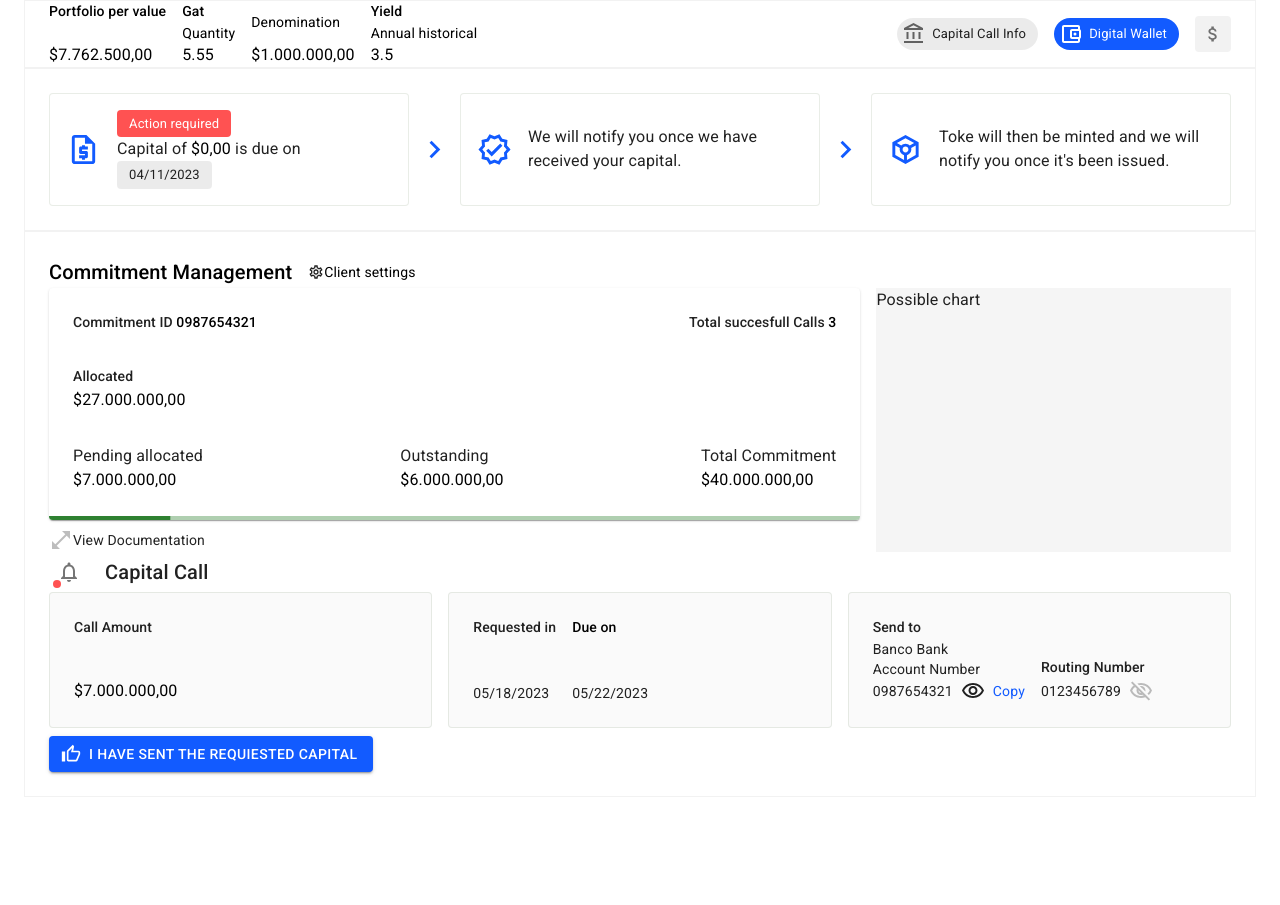
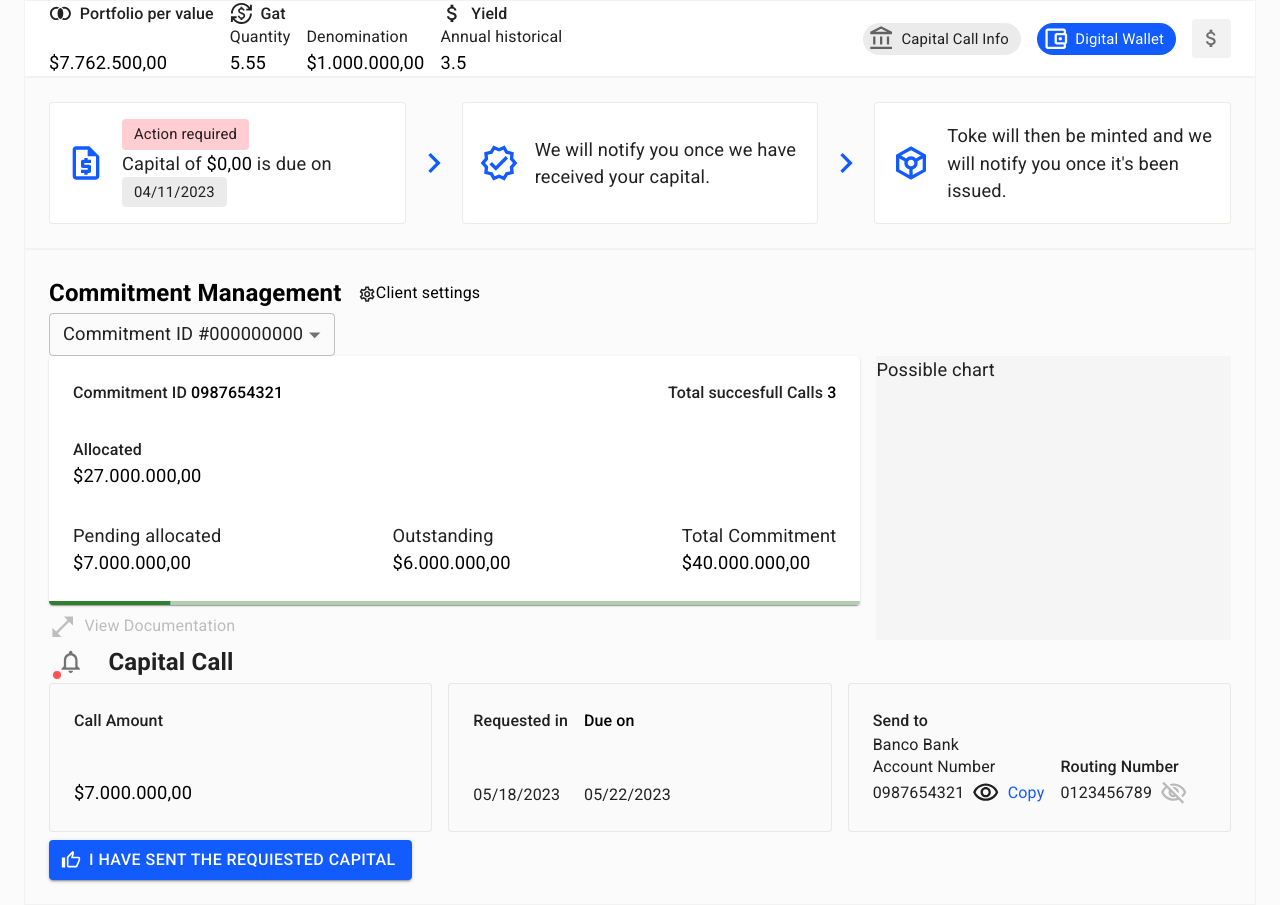
Before and after one commit to cavera/react-mui-exercise, a Next.js app: page / in a window 1280 px wide. Before the commit the page ends 800 px from the top, so only its background shows below. Built offline with nearby package versions, Linux system fonts and the light colour scheme.

Commit message:
General adjustments of colors

```diff
--- a/components/CommitmentManagement/CapitalCall.jsx
+++ b/components/CommitmentManagement/CapitalCall.jsx
@@ -1,4 +1,4 @@
-import { Typography, Box, IconButton, Badge, Card } from "@mui/material";
+import { Typography, Box, IconButton, Badge, Stack } from "@mui/material";
 import PontoIcon from "../PontoIcon";
 import CapitalCallCard from "./CapitalCallCard";
 import TextContainer from "../TextContainer";
@@ -60,7 +60,10 @@ const CapitalCall = ({ data }) => {
 						<Typography variant='subtitle2'>Send to</Typography>
 						<Typography variant='body2'>{bank}</Typography>
 						<Typography variant='body2'>Account Number</Typography>
-						<Box sx={{ display: "flex", gap: 1, alignItems: "center" }}>
+						<Stack
+							direction='row'
+							alignItems='center'
+							spacing={1}>
 							<Typography variant='body2'>{account}</Typography>
 							<PontoIcon name='visibility' />
 							<Typography
@@ -68,17 +71,20 @@ const CapitalCall = ({ data }) => {
 								color='primary'>
 								Copy
 							</Typography>
-						</Box>
+						</Stack>
 					</TextContainer>
 					<TextContainer space='top'>
 						<Typography variant='subtitle2'>Routing Number</Typography>
-						<Box sx={{ display: "flex", gap: 1, alignItems: "center" }}>
+						<Stack
+							direction='row'
+							alignItems='center'
+							spacing={1}>
 							<Typography variant='body2'>{routingNumber}</Typography>
 							<PontoIcon
 								name='visibilityOff'
 								color='disabled'
 							/>
-						</Box>
+						</Stack>
 					</TextContainer>
 				</CapitalCallCard>
 			</Box>
--- a/components/CommitmentManagement/CommitmentDetails.jsx
+++ b/components/CommitmentManagement/CommitmentDetails.jsx
@@ -66,17 +66,22 @@ const CommitmentDetails = ({ commitment }) => {
 						valueBuffer={bufferValue}
 					/>
 				</Card>
-				<Box sx={{ display: "flex", alignItems: "center", marginTop: 1 }}>
+				<Stack
+					direction='row'
+					alignItems='center'
+					spacing={1}
+					mt={1}
+					color='grey.400'>
 					<PontoIcon
 						name='open'
-						color='disabled'
+						color='inherit'
 					/>
 					<Typography
 						variant='body2'
-						color='disabled'>
+						color='inherit'>
 						View Documentation
 					</Typography>
-				</Box>
+				</Stack>
 			</Box>
 			<Box
 				sx={{
--- /dev/null
+++ b/components/CommitmentManagement/CommitmentSelector.jsx
@@ -0,0 +1,36 @@
+import { useState } from "react";
+import { MenuItem, Select, FormControl } from "@mui/material";
+
+const CommitmentSelector = props => {
+	const [commitment, setCommitment] = useState(0);
+
+	const handleChange = event => {
+		setCommitment(event.target.value);
+	};
+
+	return (
+		<FormControl
+			sx={{ minWidth: "auto" }}
+			size='small'>
+			<Select
+				displayEmpty
+				value={commitment}
+				onChange={handleChange}>
+				<MenuItem value={0}>
+					Commitment ID <span>#000000000</span>
+				</MenuItem>
+				<MenuItem value={1}>
+					Commitment ID <span>#000000001</span>
+				</MenuItem>
+				<MenuItem value={2}>
+					Commitment ID <span>#000000002</span>
+				</MenuItem>
+				<MenuItem value={3}>
+					Commitment ID <span>#000000003</span>
+				</MenuItem>
+			</Select>
+		</FormControl>
+	);
+};
+
+export default CommitmentSelector;
--- a/components/CommitmentManagement/index.jsx
+++ b/components/CommitmentManagement/index.jsx
@@ -1,5 +1,6 @@
 import { Box } from "@mui/material";
 import CommitmentManagementHeader from "./CommitmentManagementHeader";
+import CommitmentSelector from "./CommitmentSelector";
 import CommitmentDetails from "./CommitmentDetails";
 import CapitalCall from "./CapitalCall";
 import CTA from "./CTA";
@@ -12,7 +13,7 @@ const CommitmentManagement = () => {
 	return (
 		<Box sx={{ padding: 3, border: "1px solid #f2f2f2" }}>
 			<CommitmentManagementHeader />
-
+			<CommitmentSelector />
 			<CommitmentDetails commitment={cMnt.commitment} />
 			<CapitalCall data={cMnt.capitalCall} />
 			<CTA />
--- a/components/NavBar/index.jsx
+++ b/components/NavBar/index.jsx
@@ -1,7 +1,8 @@
-import { AppBar, Toolbar, Box, Chip, IconButton } from "@mui/material";
-import ToolBarDato from "../ToolBarDato";
+import { AppBar, Toolbar, Box, Chip, IconButton, Typography, Stack } from "@mui/material";
 import PontoIcon from "../PontoIcon";
 import { portfolio } from "../../data/data";
+import TextContainer from "../TextContainer";
+import Number from "../Number";
 
 const NavBar = () => {
 	const {
@@ -17,28 +18,57 @@ const NavBar = () => {
 			sx={{ boxShadow: "none" }}>
 			<Toolbar sx={{ justifyContent: "space-between", border: "1px solid #f2f2f2" }}>
 				<Box sx={{ display: "flex", gap: 2, flexGrow: 1, paddingLeft: 0 }}>
-					<ToolBarDato
-						title='Portfolio per value'
-						subtitle=''
+					<TextContainer>
+						<Stack
+							direction='row'
+							alignItems='center'
+							spacing={1}>
+							<PontoIcon
+								name='portfolio'
+								fontSize='small'
+							/>
+							<Typography variant='subtitle2'>Portfolio per value</Typography>
+						</Stack>
+						<Number
 							number={pervalue}
 							numberformat='price'
 						/>
-					<ToolBarDato
-						title='Gat'
-						subtitle='Quantity'
-						number={`${quantity}`}
+					</TextContainer>
+					<TextContainer>
+						<Stack
+							direction='row'
+							alignItems='center'
+							spacing={1}>
+							<PontoIcon
+								name='gat'
+								fontSize='small'
 							/>
-					<ToolBarDato
-						title=' '
-						subtitle='Denomination'
+							<Typography variant='subtitle2'>Gat</Typography>
+						</Stack>
+						<Typography variant='body2'>Quantity</Typography>
+						<Number number={quantity} />
+					</TextContainer>
+					<TextContainer space='top'>
+						<Typography variant='body2'>Denomination</Typography>
+						<Number
 							number={denomination}
 							numberformat='price'
 						/>
-					<ToolBarDato
-						title='Yield'
-						subtitle='Annual historical'
-						number={annual}
+					</TextContainer>
+					<TextContainer>
+						<Stack
+							direction='row'
+							alignItems='center'
+							spacing={1}>
+							<PontoIcon
+								name='money'
+								fontSize='small'
 							/>
+							<Typography variant='subtitle2'>Yield</Typography>
+						</Stack>
+						<Typography variant='body2'>Annual historical</Typography>
+						<Number number={annual} />
+					</TextContainer>
 				</Box>
 				<Box sx={{ display: "flex", gap: 2, alignItems: "center" }}>
 					<Chip
--- a/components/ProductProgress/index.jsx
+++ b/components/ProductProgress/index.jsx
@@ -18,8 +18,7 @@ const ProductProgress = () => {
 				/>
 				<Box>
 					<Chip
-						sx={{ borderRadius: 1, padding: "4px 0", height: "auto" }}
-						color='error'
+						sx={{ borderRadius: 1, padding: "4px 0", height: "auto", backgroundColor: "error.light" }}
 						label='Action required'
 					/>
 					<Typography variant='body1'>
--- a/components/TextContainer/index.jsx
+++ b/components/TextContainer/index.jsx
@@ -3,14 +3,24 @@ import React from "react";
 
 const TextContainer = ({ children, space, ...props }) => {
 	const spaceOptions = {
-		top: "end",
-		bottom: "start",
+		top: "flex-end",
+		bottom: "flex-start",
 		middle: "space-between",
 	};
 
 	const justify = spaceOptions[space] || spaceOptions["middle"];
 	console.log(justify);
-	return <Box sx={{ display: "flex", flexDirection: "column", justifyContent: `${justify}`, height: "100%" }}>{children}</Box>;
+	return (
+		<Box
+			sx={{
+				display: "flex",
+				flexDirection: "column",
+				justifyContent: `${justify}`,
+				alignSelf: "stretch",
+			}}>
+			{children}
+		</Box>
+	);
 };
 
 export default TextContainer;
--- a/components/ToolBarDato/index.jsx
+++ /dev/null
@@ -1,26 +0,0 @@
-import Typography from "@mui/material/Typography";
-import { Box } from "@mui/material";
-import Number from "../Number";
-
-const ToolBarDato = ({ title, subtitle, number, numberformat }) => {
-	return (
-		<Box sx={{ display: "flex", flexDirection: "column", justifyContent: "space-between" }}>
-			<Typography
-				variant='subtitle2'
-				color='initial'>
-				{title}
-			</Typography>
-			<Typography
-				variant='body2'
-				color='initial'>
-				{subtitle}
-			</Typography>
-			<Number
-				number={number}
-				numberformat={numberformat}
-			/>
-		</Box>
-	);
-};
-
-export default ToolBarDato;
--- a/utils/theme.js
+++ b/utils/theme.js
@@ -14,7 +14,7 @@ const theme = createTheme({
 			main: "#455a64",
 		},
 		background: {
-			default: "#ffffff",
+			default: "#fbfbfb",
 			paper: "#ffffff",
 		},
 		success: {
@@ -22,6 +22,7 @@ const theme = createTheme({
 		},
 		error: {
 			main: "#ff5252",
+			light: "#ffcdd2",
 		},
 		warning: {
 			main: "#f1832d",
@@ -31,6 +32,25 @@ const theme = createTheme({
 		},
 		divider: "rgba(47,82,27,0.1)",
 	},
+	typography: {
+		// fontFamily: "Poppins, sans-serif",
+		fontSize: 16,
+		h1: {
+			fontSize: "2.9rem",
+		},
+		h2: {
+			fontSize: "3.3rem",
+		},
+		h3: {
+			fontSize: "2.2rem",
+			fontWeight: 700,
+		},
+		h6: {
+			fontSize: "1.5rem",
+			fontWeight: 900,
+		},
+		fontWeightBold: 900,
+	},
 });
 
 export { theme };
```
Lines whose indentation alone changed are shown as unchanged.
